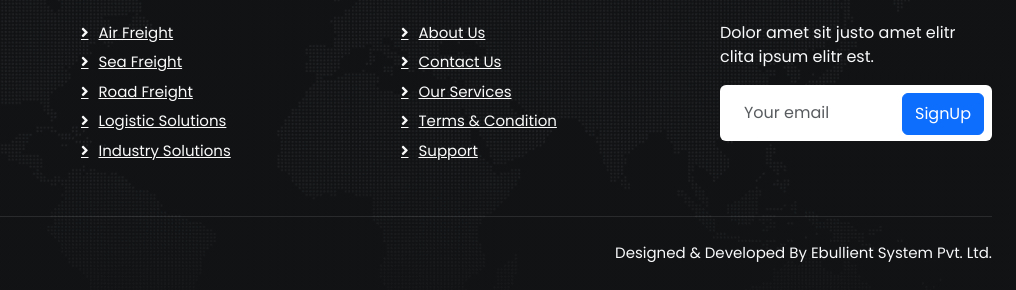
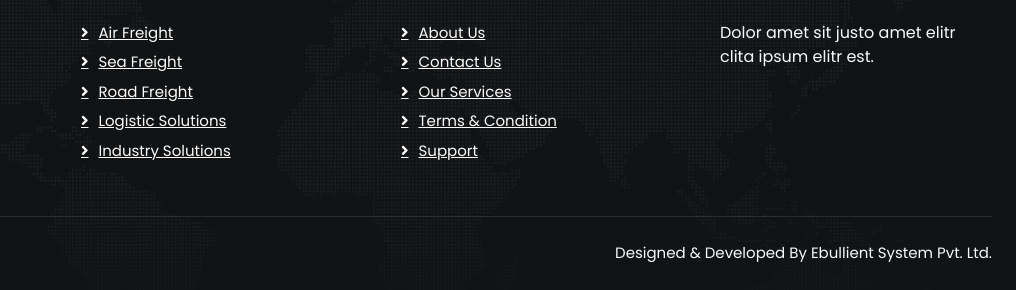
Before and after one commit to Saurabhmeharkar/SS, a plain HTML site: page index.html in a window 1280 px wide. Shown: the part 3228-3518 px from the top of the page, 264-1280 px from the left. Drawn offline with nearby package versions, Linux system fonts and the light colour scheme.

Commit message:
Update index.html

```diff
--- a/index.html
+++ b/index.html
@@ -345,11 +345,7 @@
 				<div class="col-lg-3 col-md-6">
 					<h4 class="text-light mb-4">Newsletter</h4>
 					<p>Dolor amet sit justo amet elitr clita ipsum elitr est.</p>
-					<div class="position-relative mx-auto" style="max-width: 400px;">
-						<input class="form-control border-0 w-100 py-3 ps-4 pe-5" type="text" placeholder="Your email">
-						<button type="button"
-							class="btn btn-primary py-2 position-absolute top-0 end-0 mt-2 me-2">SignUp</button>
-					</div>
+
 				</div>
 			</div>
 		</div>
```
